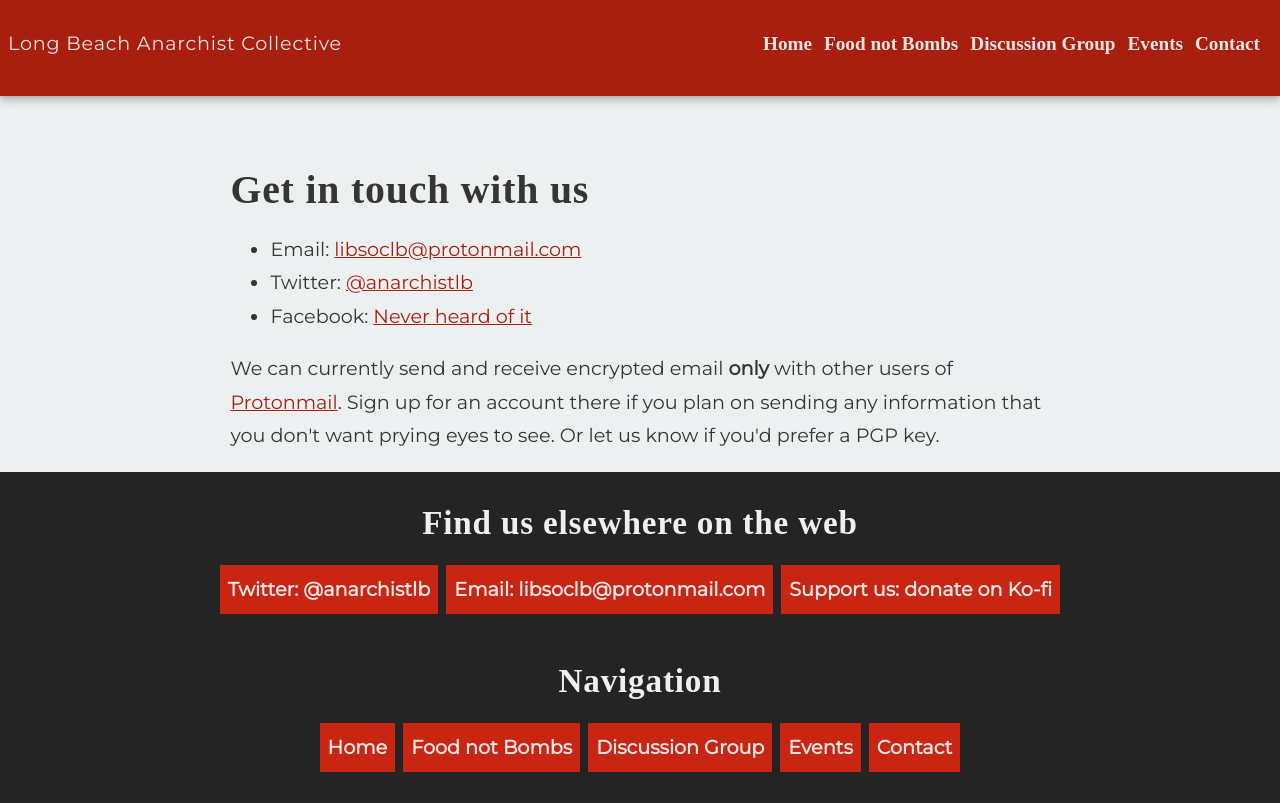
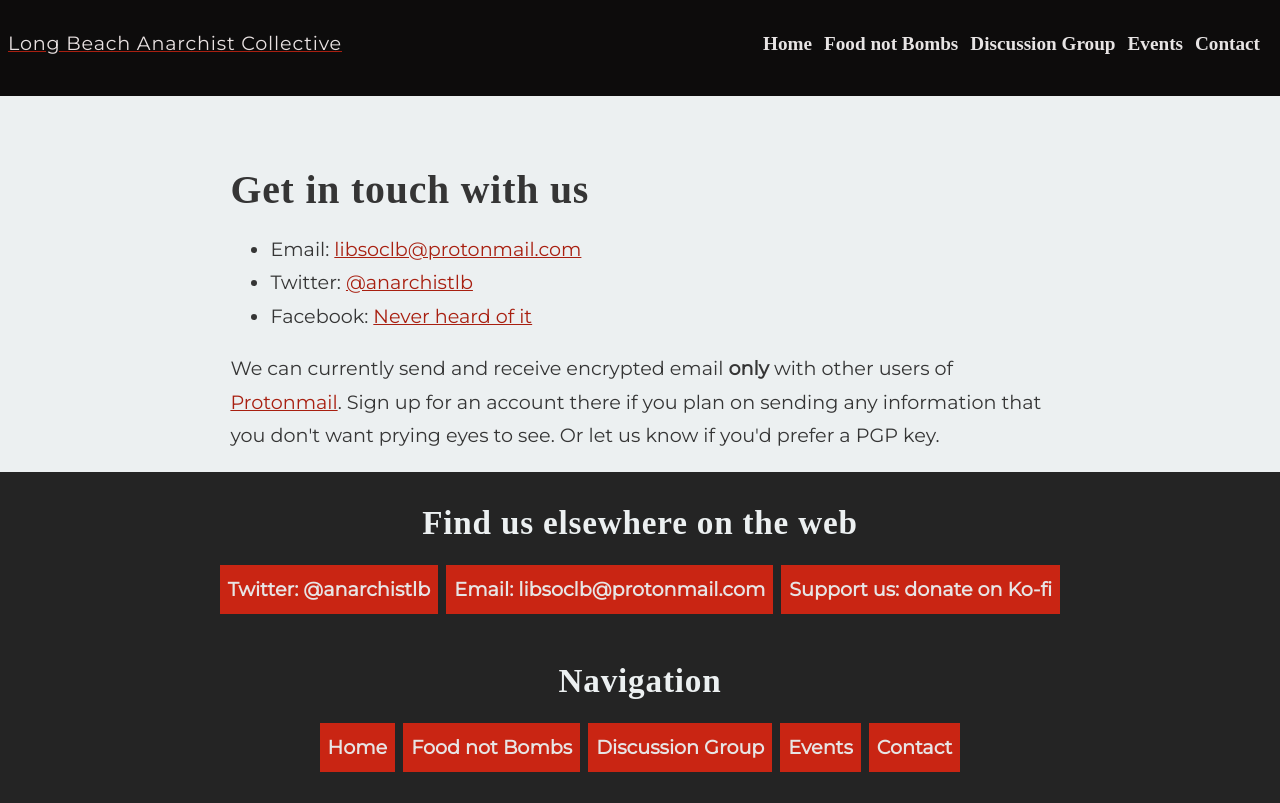
Before and after one commit to laura-is-here/anarchistlb-gatsby, a Gatsby site: page /contact/ in a window 1280 px wide. Built offline with nearby package versions, Linux system fonts and the light colour scheme; Gatsby itself is replaced by a stand-in of ours; a web font is replaced by a local one.

Commit message:
Continue transition to styled components

```diff
--- a/src/components/header.js
+++ b/src/components/header.js
@@ -1,16 +1,17 @@
 import { Link } from "gatsby"
 import PropTypes from "prop-types"
 import React from "react"
-import { Global, css } from "@emotion/core"
+import { css } from "@emotion/core"
 import styled from "@emotion/styled"
 
 const Title = styled.p`
-  color: hsl(6, 5%, 90%);
+  color: hsl(6, 15%, 90%);
   text-decoration: none;
   letter-spacing: 0.05rem;
 `
 
 const Nav = styled.nav`
+  margin-left: auto;
   > ul {
     display: flex;
     flex-wrap: wrap;
@@ -37,13 +38,9 @@
 
 const Wrapper = styled.div`
   display: flex;
-  flex-wrap: wrap;
-  justify-content: space-between;
-  background-color: var(--main-color);
-  color: #ecf0f1;
+  flex-flow: wrap;
+  background-color: hsl(6, 5%, 5%);
   padding: 0.5rem;
-  box-shadow: 0px 1px 5px hsla(6, 5%, 10%, 0.2),
-    0px 5px 10px hsla(6, 5%, 10%, 0.2);
 `
 
 const Header = ({ siteTitle, navLinks }) => (
```
Also changed, not shown: src/pages/index.js (+18 -18 lines).
